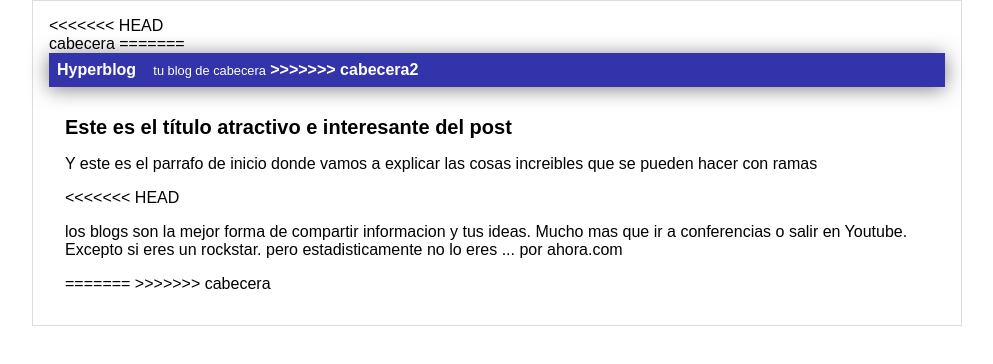
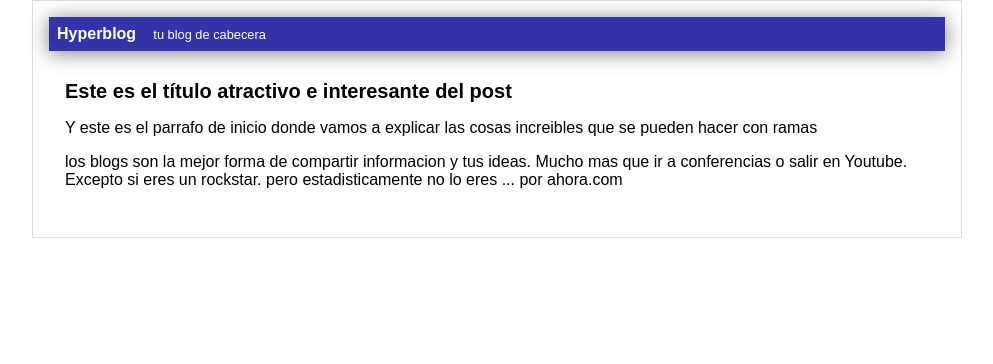
Before and after one commit to kellyjohanasalb/pacta, a plain HTML site: page index.html in a window 1280 px wide. Shown: the whole page, without its empty margins (143-1136 px from the left). Drawn offline with Linux system fonts and the light colour scheme.

Commit message:
soluciones el coflicto en las ramas que tenia

```diff
--- a/index.html
+++ b/index.html
@@ -12,23 +12,15 @@
 
 <body>
     <div id="container">
-<<<<<<< HEAD
-        <div id="cabecera">
-            cabecera
-=======
         <div id="cabecera2">
             Hyperblog
             <span id="tagline">tu blog de cabecera</span>
->>>>>>> cabecera2
         </div>
         <div id="post">
             <h1>Este es el título atractivo e interesante del post</h1>
             <p>Y este es el parrafo de inicio donde vamos a explicar las cosas increibles que se pueden hacer con ramas</p>
-<<<<<<< HEAD
             <p>
                 los blogs son la mejor forma de compartir informacion y tus ideas. Mucho mas que ir a conferencias o salir en Youtube. Excepto si eres un rockstar. pero estadisticamente no lo eres ... por ahora.com </p>
-=======
->>>>>>> cabecera
         </div>
     </div>
     <source src="index.js" type="">
```
